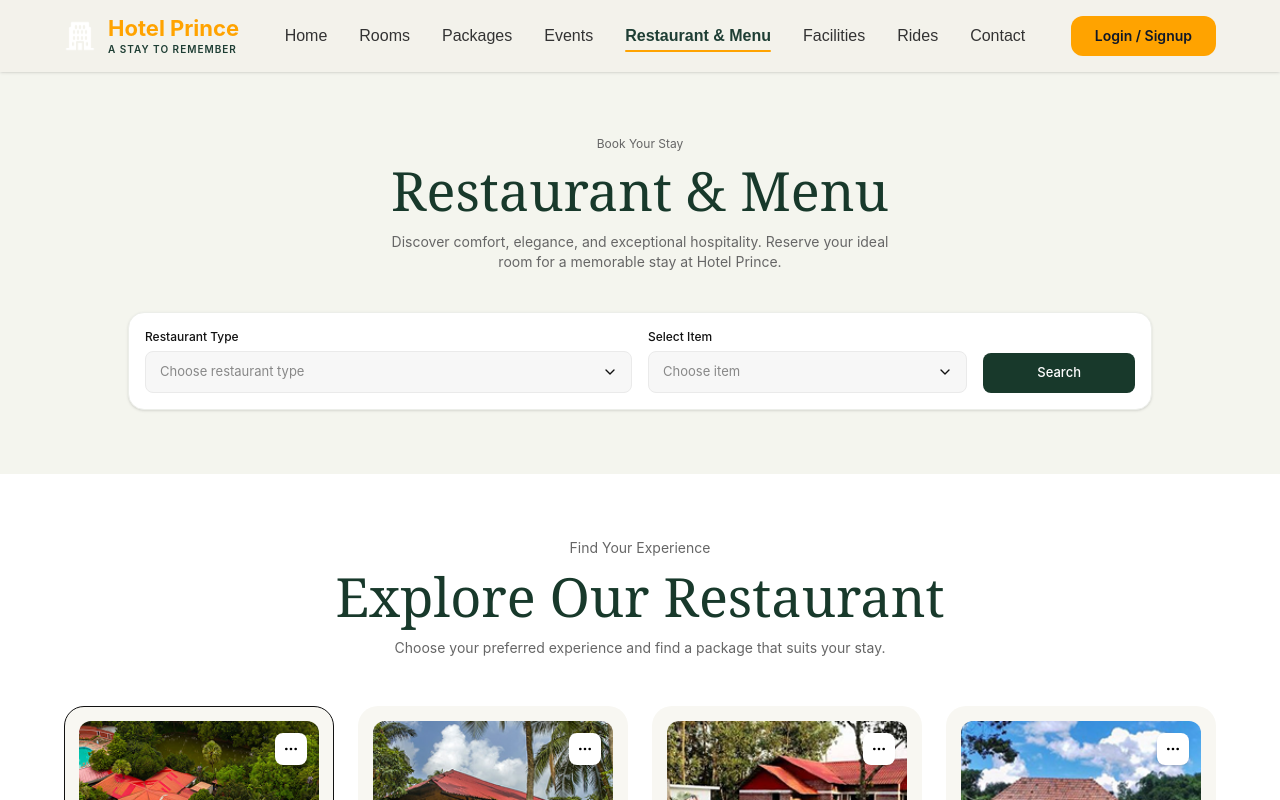
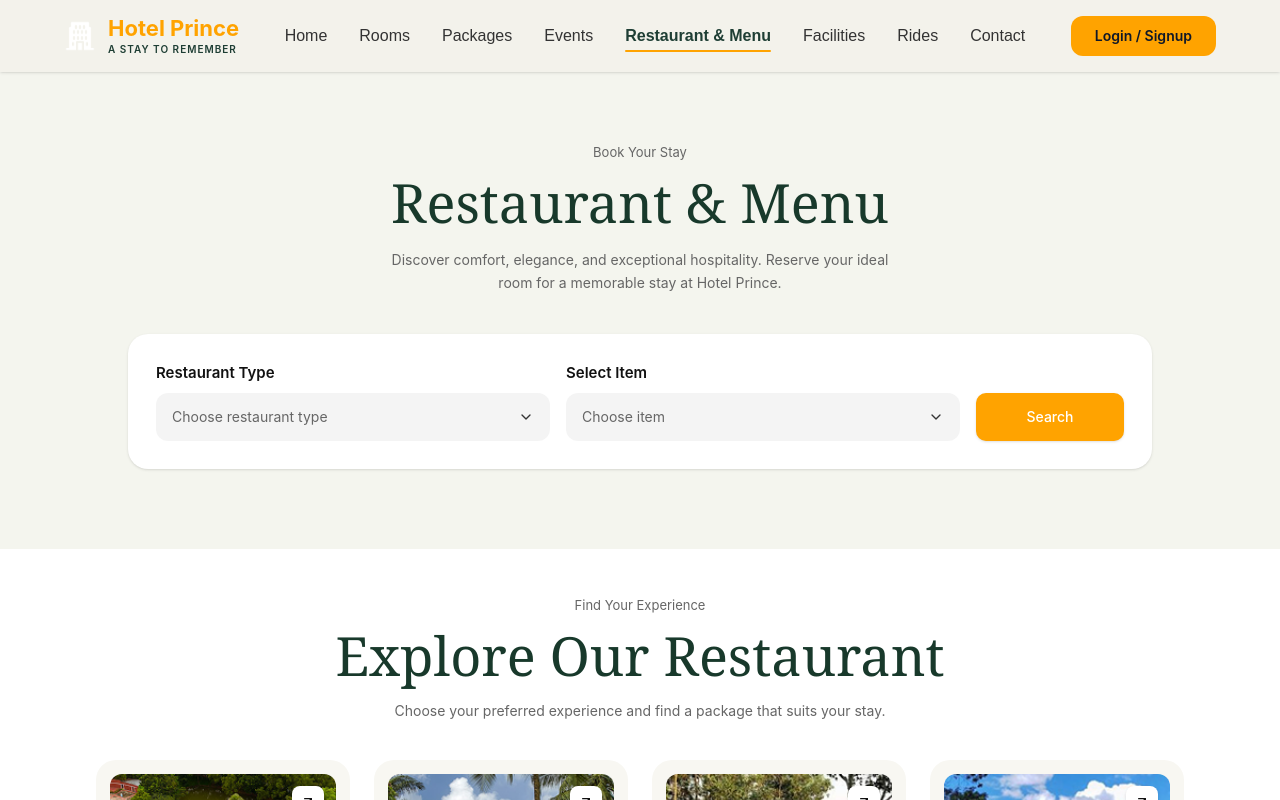
Before and after one commit to rezarajib/hotel-prince-app, a React (Vite) app: page /restaurant in a window 1280 px wide. Shown: the top 800 px of the page. Built offline with nearby package versions, Linux system fonts and the light colour scheme.

Commit message:
style: standardize hero padding, search bar, and card grid layout across Packages, Rooms, Events, and Restaurant pages

```diff
--- /dev/null
+++ b/src/features/events/EventsHero.jsx
@@ -0,0 +1,28 @@
+import CheckAvailabilityForm from '../booking/CheckAvailabilityForm';
+
+const EventsHero = () => {
+  return (
+    <section className="bg-[#F4F5EE] pt-32 md:pt-36 pb-16 md:pb-20 px-6 md:px-16 lg:px-24">
+      <div className="max-w-5xl mx-auto text-center">
+        {/* Hero Subtitle & Title */}
+        <p className="text-[#666666] text-xs md:text-[13px] font-normal mb-2">
+          Celebrate With Us
+        </p>
+        <h1 className="font-serif text-4xl md:text-5xl lg:text-[54px] text-[#18392B] font-normal leading-tight mb-3">
+          All Events
+        </h1>
+        <p className="text-[#666666] text-xs md:text-[14px] max-w-lg mx-auto leading-relaxed mb-10">
+          Host unforgettable celebrations, corporate retreats, and timeless moments surrounded by
+          elegance at Hotel Prince.
+        </p>
+
+        {/* Reusable Booking Form */}
+        <div className="text-left">
+          <CheckAvailabilityForm />
+        </div>
+      </div>
+    </section>
+  );
+};
+
+export default EventsHero;
--- a/src/features/restaurant/RestaurantSection.jsx
+++ b/src/features/restaurant/RestaurantSection.jsx
@@ -1,10 +1,9 @@
 import { useState } from 'react';
 import { useQuery } from '@tanstack/react-query';
-import { ChevronDown, MoreHorizontal } from 'lucide-react';
+import { ChevronDown, ArrowUpRight } from 'lucide-react';
 
 const RestaurantSection = () => {
   const [category, setCategory] = useState('All');
-  const [activeId, setActiveId] = useState(null);
 
   const { data, isLoading, isError, error } = useQuery({
     queryKey: ['restaurantData'],
@@ -18,39 +17,77 @@ const RestaurantSection = () => {
 
   return (
     <div className="bg-white">
-      {/* Hero & Search */}
-      <section className="bg-[#F4F5EE] pt-24 pb-16 px-6 md:px-16 text-center">
-        <p className="text-[#666] text-xs mb-2">Book Your Stay</p>
-        <h1 className="font-serif text-4xl md:text-[54px] text-[#18392B] mb-3">Restaurant &amp; Menu</h1>
-        <p className="text-[#666] text-xs md:text-sm max-w-lg mx-auto mb-10">
-          Discover comfort, elegance, and exceptional hospitality. Reserve your ideal room for a memorable stay at Hotel Prince.
+      {/* Hero & Search (Matched Exact Height & Alignment with Events Page) */}
+     {/* Hero & Search (100% Pixel-Matched with Events Page) */}
+      <section className="bg-[#F4F5EE] pt-32 md:pt-36 pb-16 md:pb-20 px-6 md:px-16 lg:px-24">
+        <div className="max-w-5xl mx-auto text-center">
+          <p className="text-[#666666] text-xs md:text-[13px] font-normal mb-2">
+            Book Your Stay
+          </p>
+          <h1 className="font-serif text-4xl md:text-5xl lg:text-[54px] text-[#18392B] font-normal leading-tight mb-3">
+            Restaurant &amp; Menu
+          </h1>
+          <p className="text-[#666666] text-xs md:text-[14px] max-w-lg mx-auto leading-relaxed mb-10">
+            Discover comfort, elegance, and exceptional hospitality. Reserve your ideal room for a
+            memorable stay at Hotel Prince.
           </p>
 
-        <div className="max-w-5xl mx-auto bg-white rounded-2xl p-4 shadow-sm border border-[#ECEEE9] text-left grid grid-cols-1 md:grid-cols-12 gap-4 items-end">
+          {/* Search Filter Box */}
+          <div className="w-full max-w-285 mx-auto bg-white rounded-[20px] p-6 sm:p-7 shadow-sm text-left grid grid-cols-1 md:grid-cols-12 gap-4 items-end">
             {[
-            { label: 'Restaurant Type', span: 'md:col-span-6', opts: ['Choose restaurant type', 'Fine Dining', 'Poolside Café', 'Rooftop Restaurant'] },
-            { label: 'Select Item', span: 'md:col-span-4', opts: ['Choose item', 'Starter', 'Main Course', 'Dessert', 'Drinks'] },
+              {
+                label: 'Restaurant Type',
+                span: 'md:col-span-5',
+                opts: ['Choose restaurant type', 'Fine Dining', 'Poolside Café', 'Rooftop Restaurant'],
+              },
+              {
+                label: 'Select Item',
+                span: 'md:col-span-5',
+                opts: ['Choose item', 'Starter', 'Main Course', 'Dessert', 'Drinks'],
+              },
             ].map(({ label, span, opts }) => (
-            <div key={label} className={span}>
-              <label className="block text-xs font-medium text-[#111] mb-1.5">{label}</label>
-              <div className="relative">
-                <select defaultValue="" className="w-full appearance-none bg-[#F7F7F7] border border-[#EAEAEA] rounded-lg px-3.5 py-2.5 text-[13px] text-[#888] outline-none">
-                  {opts.map((o, i) => <option key={o} value={i === 0 ? '' : o} disabled={i === 0}>{o}</option>)}
+              <div key={label} className={`${span} flex flex-col gap-2`}>
+                <label className="text-[15px] font-semibold text-[#111111]">
+                  {label}
+                </label>
+                <div className="relative flex items-center bg-[#EFEFEF]/70 rounded-xl px-4 h-12">
+                  <select
+                    defaultValue=""
+                    className="w-full appearance-none bg-transparent text-[#666666] text-[14px] font-normal focus:outline-none border-none cursor-pointer pr-6 p-0"
+                  >
+                    {opts.map((o, i) => (
+                      <option key={o} value={i === 0 ? '' : o} disabled={i === 0}>
+                        {o}
+                      </option>
+                    ))}
                   </select>
-                <ChevronDown className="w-4 h-4 text-[#111] absolute right-3.5 top-1/2 -translate-y-1/2 pointer-events-none" />
+                  <ChevronDown className="w-4 h-4 text-[#333333] absolute right-4 pointer-events-none" />
                 </div>
               </div>
             ))}
-          <button type="button" className="md:col-span-2 w-full bg-[#18392B] text-white text-[13px] font-medium py-2.5 rounded-lg">Search</button>
+
+            <div className="md:col-span-2">
+              <button
+                type="button"
+                className="w-full h-12 bg-[#FFA300] hover:bg-[#e59200] text-white font-medium text-[14px] rounded-[10px] transition duration-200 shadow-sm flex items-center justify-center cursor-pointer"
+              >
+                Search
+              </button>
+            </div>
+          </div>
         </div>
       </section>
 
-      {/* Main Content */}
-      <section className="px-6 py-16 md:px-16 max-w-350 mx-auto">
-        <div className="mb-12 text-center">
-          <p className="mb-2 text-sm text-[#666]">Find Your Experience</p>
-          <h2 className="font-serif text-4xl md:text-[54px] text-[#18392B]">Explore Our Restaurant</h2>
-          <p className="mt-3 text-sm text-[#666]">Choose your preferred experience and find a package that suits your stay.</p>
+      {/* Main Content (Matched Top Spacing & Grid with Events Page) */}
+      <section className="max-w-7xl mx-auto px-6 md:px-16 lg:px-24 pt-10 pb-16 md:pt-12 md:pb-20">
+        <div className="mb-10 text-center">
+          <p className="mb-2 text-xs md:text-[13px] text-[#666666]">Find Your Experience</p>
+          <h2 className="font-serif text-4xl md:text-5xl lg:text-[54px] text-[#18392B] font-normal leading-tight">
+            Explore Our Restaurant
+          </h2>
+          <p className="mt-3 text-xs md:text-[14px] text-[#666666]">
+            Choose your preferred experience and find a package that suits your stay.
+          </p>
         </div>
 
         {isLoading && <p className="py-8 text-center text-sm text-[#666]">Loading restaurant menu…</p>}
@@ -60,13 +97,16 @@ const RestaurantSection = () => {
           <>
             {/* Restaurants Grid */}
             <div className="mb-20 grid grid-cols-1 gap-6 sm:grid-cols-2 lg:grid-cols-4">
-              {restaurants.map((res, idx) => {
-                const isSelected = activeId ? activeId === res.id : idx === 0;
-                return (
-                  <article key={res.id} onClick={() => setActiveId(res.id)} className={`cursor-pointer rounded-[20px] bg-[#F8F7F2] p-3.5 border-[1.5px] ${isSelected ? 'border-[#111]' : 'border-transparent'}`}>
+              {restaurants.map((res) => (
+                <article
+                  key={res.id}
+                  className="rounded-[20px] bg-[#F8F7F2] p-3.5 transition-transform duration-200 hover:-translate-y-1"
+                >
                   <div className="relative overflow-hidden rounded-xl">
                     <img src={res.image} alt={res.name} className="h-48 w-full object-cover" />
-                      <span className="absolute right-3 top-3 flex h-8 w-8 items-center justify-center rounded-lg bg-white shadow-sm"><MoreHorizontal className="h-4 w-4" /></span>
+                    <span className="absolute right-3 top-3 flex h-8 w-8 items-center justify-center rounded-lg bg-white shadow-sm">
+                      <ArrowUpRight className="h-4 w-4 text-[#111]" />
+                    </span>
                   </div>
                   <div className="pt-3.5 px-1">
                     <div className="flex items-center justify-between">
@@ -74,21 +114,41 @@ const RestaurantSection = () => {
                         <p className="text-[11px] text-[#888]">{res.code || 'RID-HP0001'}</p>
                         <h3 className="text-[17px] font-semibold text-[#111]">{res.name}</h3>
                       </div>
-                        <span className="rounded-md border border-[#8CE3A9] bg-[#E3F9EA] px-2.5 py-0.5 text-[11px] font-medium text-[#1E8E3E]">{res.status || 'Published'}</span>
+                      <span className="rounded-md border border-[#8CE3A9] bg-[#E3F9EA] px-2.5 py-0.5 text-[11px] font-medium text-[#1E8E3E]">
+                        {res.status || 'Published'}
+                      </span>
                     </div>
                     <div className="mt-4 grid grid-cols-3 gap-2 border-b border-[#E8E6DF] pb-3.5 text-[11px] text-[#888]">
-                        <div><p className="text-[13px] font-semibold text-[#111]">{res.type || 'Fine Dining'}</p>Restaurant Type</div>
-                        <div><p className="text-[13px] font-semibold text-[#111]">{res.menuCount || '30'}</p>Menu Items</div>
-                        <div><p className="text-[13px] font-semibold text-[#111]">{res.hours || '8 AM - 11 PM'}</p>Opening Hour</div>
+                      <div>
+                        <p className="text-[13px] font-semibold text-[#111]">
+                          {res.type || 'Fine Dining'}
+                        </p>
+                        Restaurant Type
+                      </div>
+                      <div>
+                        <p className="text-[13px] font-semibold text-[#111]">
+                          {res.menuCount || '30'}
+                        </p>
+                        Menu Items
+                      </div>
+                      <div>
+                        <p className="text-[13px] font-semibold text-[#111]">
+                          {res.hours || '8 AM - 11 PM'}
+                        </p>
+                        Opening Hour
+                      </div>
                     </div>
                     <div className="mt-3 flex justify-between text-[12px] text-[#666]">
-                        <span>Ongoing Order: <b className="text-[#111]">{res.ongoingOrder || '05'}</b></span>
-                        <span>Completed Order: <b className="text-[#111]">{res.completedOrder || '50'}</b></span>
+                      <span>
+                        Ongoing Order: <b className="text-[#111]">{res.ongoingOrder || '05'}</b>
+                      </span>
+                      <span>
+                        Completed Order: <b className="text-[#111]">{res.completedOrder || '50'}</b>
+                      </span>
                     </div>
                   </div>
                 </article>
-                );
-              })}
+              ))}
             </div>
 
             {/* Menu Filter & Grid */}
@@ -96,15 +156,27 @@ const RestaurantSection = () => {
               <h2 className="font-serif text-3xl md:text-[34px] text-[#111]">All Menu List</h2>
               <div className="flex flex-wrap gap-1 rounded-xl bg-[#F6F5F0] p-1">
                 {['All', 'Starter', 'Main Course', 'Dessert', 'Drinks'].map((cat) => (
-                  <button key={cat} onClick={() => setCategory(cat)} className={`rounded-lg px-4 py-1.5 text-xs font-medium cursor-pointer ${category === cat ? 'bg-[#18392B] text-white' : 'text-[#666]'}`}>{cat}</button>
+                  <button
+                    key={cat}
+                    onClick={() => setCategory(cat)}
+                    className={`rounded-lg px-4 py-1.5 text-xs font-medium cursor-pointer transition-colors ${
+                      category === cat ? 'bg-[#18392B] text-white' : 'text-[#666]'
+                    }`}
+                  >
+                    {cat}
+                  </button>
                 ))}
               </div>
             </div>
 
-            <div className="grid grid-cols-1 gap-5 sm:grid-cols-2 md:grid-cols-3 lg:grid-cols-5">
+            <div className="grid grid-cols-1 gap-5 sm:grid-cols-2 md:grid-cols-3 lg:grid-cols-4">
               {menuItems.map((item) => (
                 <article key={item.id} className="rounded-[20px] bg-[#F8F7F2] p-3">
-                  <img src={item.image} alt={item.title} className="h-44 w-full rounded-xl object-cover" />
+                  <img
+                    src={item.image}
+                    alt={item.title}
+                    className="h-44 w-full rounded-xl object-cover"
+                  />
                   <div className="mt-3.5 flex justify-between gap-2 px-1">
                     <div>
                       <h3 className="text-[15px] font-semibold text-[#111]">{item.title}</h3>
@@ -112,7 +184,9 @@ const RestaurantSection = () => {
                     </div>
                     <div className="shrink-0 text-right">
                       <span className="block text-[10px] text-[#888]">Price</span>
-                      <p className="text-[14px] font-bold text-[#111]">৳{Number(item.price).toFixed(2)}</p>
+                      <p className="text-[14px] font-bold text-[#111]">
+                        ৳{Number(item.price).toFixed(2)}
+                      </p>
                     </div>
                   </div>
                 </article>
--- a/src/pages/events/Events.jsx
+++ b/src/pages/events/Events.jsx
@@ -1,58 +1,12 @@
-import { Calendar, User, ChevronDown } from 'lucide-react';
+import EventsHero from '../../features/events/EventsHero';
 import EventsSection from '../../features/events/EventsSection';
 
 const Events = () => {
   return (
-    <div className="bg-white">
-      {/* All Events Hero & Search Bar */}
-      <section className="bg-[#F4F5EE] pt-24 md:pt-28 pb-16 md:pb-20 px-6 md:px-16 lg:px-24">
-        <div className="max-w-5xl mx-auto text-center">
-          <p className="text-[#666] text-xs md:text-[13px] mb-2">Book Your Stay</p>
-          <h1 className="font-serif text-4xl md:text-5xl lg:text-[54px] text-[#18392B] font-normal leading-tight mb-3">
-            All Events
-          </h1>
-          <p className="text-[#666] text-xs md:text-[14px] max-w-lg mx-auto leading-relaxed mb-10">
-            Discover comfort, elegance, and exceptional hospitality. Reserve your ideal room for a
-            memorable stay at Hotel Prince.
-          </p>
-
-          <div className="bg-white rounded-2xl p-4 md:p-5 shadow-[0_4px_20px_rgba(0,0,0,0.03)] border border-[#ECEEE9] text-left grid grid-cols-1 md:grid-cols-12 gap-4 items-end">
-            <div className="md:col-span-3">
-              <label className="block text-[12px] font-medium text-[#111] mb-1.5">Check-In</label>
-              <div className="flex items-center justify-between bg-[#F7F7F7] border border-[#EAEAEA] rounded-lg px-3.5 py-2.5 text-[13px] text-[#666]">
-                <span className="flex items-center gap-2"><Calendar className="w-4 h-4 text-[#888]" /> 10/11/2026</span>
-                <Calendar className="w-4 h-4 text-[#111]" />
-              </div>
-            </div>
-
-            <div className="md:col-span-3">
-              <label className="block text-[12px] font-medium text-[#111] mb-1.5">Check-Out</label>
-              <div className="flex items-center justify-between bg-[#F7F7F7] border border-[#EAEAEA] rounded-lg px-3.5 py-2.5 text-[13px] text-[#666]">
-                <span className="flex items-center gap-2"><Calendar className="w-4 h-4 text-[#888]" /> 12/11/2026</span>
-                <Calendar className="w-4 h-4 text-[#111]" />
-              </div>
-            </div>
-
-            <div className="md:col-span-3">
-              <label className="block text-[12px] font-medium text-[#111] mb-1.5">Guests</label>
-              <div className="flex items-center justify-between bg-[#F7F7F7] border border-[#EAEAEA] rounded-lg px-3.5 py-2.5 text-[13px] text-[#666]">
-                <span className="flex items-center gap-2"><User className="w-4 h-4 text-[#888]" /> 02 Person</span>
-                <ChevronDown className="w-4 h-4 text-[#111]" />
-              </div>
-            </div>
-
-            <div className="md:col-span-3">
-              <button type="button" className="w-full bg-[#18392B] hover:bg-[#122b20] text-white text-[13px] font-medium py-2.5 rounded-lg transition cursor-pointer">
-                Check Availability
-              </button>
-            </div>
-          </div>
-        </div>
-      </section>
-
-      {/* Events Section */}
+    <main className="bg-white">
+      <EventsHero />
       <EventsSection />
-    </div>
+    </main>
   );
 };
 
--- a/src/pages/restaurant/Restaurant.jsx
+++ b/src/pages/restaurant/Restaurant.jsx
@@ -1,11 +1,10 @@
-
 import RestaurantSection from '../../features/restaurant/RestaurantSection';
 
 const Restaurant = () => {
   return (
-    <div className="pt-10 bg-white">
+    <main className="bg-white">
       <RestaurantSection />
-    </div>
+    </main>
   );
 };
 
```
Also changed, not shown: src/features/rooms/RoomsHero.jsx (+11 -66 lines). Lines whose indentation alone changed are shown as unchanged.
